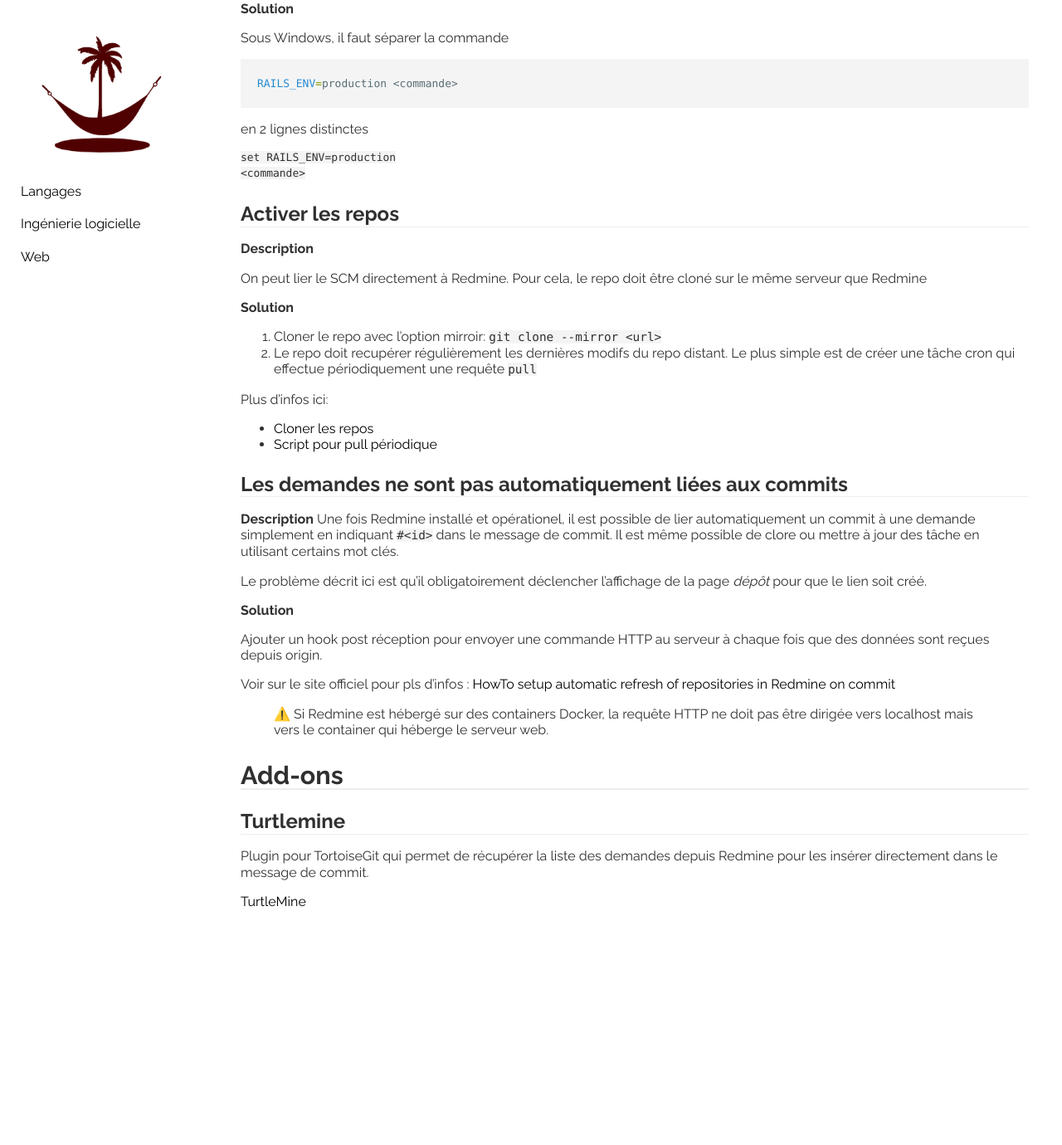
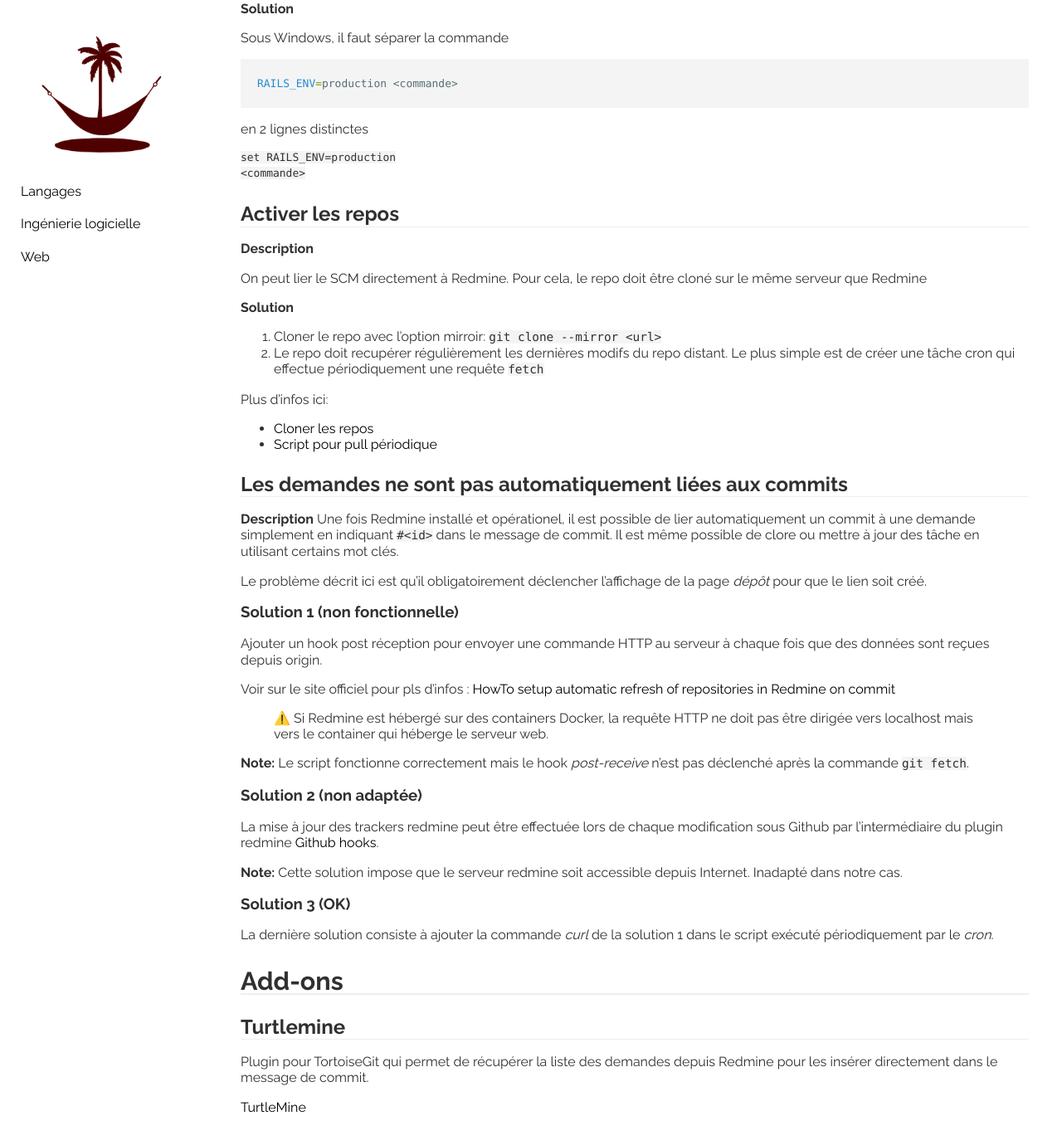
Before and after one commit to behej/lazyjekyll, a Jekyll site: the page built from _sweng/redmine.md, in a window 1280 px wide and 1400 px high, scrolled down 2314 px. Shown: the top 1380 px of the window at 83% size. Built offline with Jekyll 4.4.1, drawn with Linux system fonts in a browser that asks for light colours; before the commit the page ends 3466 px from its top, so only the background shows below that.

Commit message:
Complete redmine page with retex from CI configuration

```diff
--- a/_sweng/redmine.md
+++ b/_sweng/redmine.md
@@ -121,7 +121,7 @@ On peut lier le SCM directement à Redmine. Pour cela, le repo doit être cloné
 **Solution**
 
 1. Cloner le repo avec l'option mirroir: `git clone --mirror <url>`
-2. Le repo doit recupérer régulièrement les dernières modifs du repo distant. Le plus simple est de créer une tâche cron qui effectue périodiquement une requête `pull`
+2. Le repo doit recupérer régulièrement les dernières modifs du repo distant. Le plus simple est de créer une tâche cron qui effectue périodiquement une requête `fetch`
 
 Plus d'infos ici:
 * [Cloner les repos](https://github.com/behej/redmine_docker_rpi#first-usage)
@@ -134,13 +134,25 @@ Une fois Redmine installé et opérationel, il est possible de lier automatiquem
 Le problème décrit ici est qu'il obligatoirement déclencher l'affichage de la page *dépôt* pour que le lien soit créé.
 
 
-**Solution**
+### Solution 1 (non fonctionnelle)
 
 Ajouter un hook post réception pour envoyer une commande HTTP au serveur à chaque fois que des données sont reçues depuis origin.
 
 Voir sur le site officiel pour pls d'infos : [HowTo setup automatic refresh of repositories in Redmine on commit](https://www.redmine.org/projects/redmine/wiki/HowTo_setup_automatic_refresh_of_repositories_in_Redmine_on_commit)
 
 > ⚠️ Si Redmine est hébergé sur des containers Docker, la requête HTTP ne doit pas être dirigée vers localhost mais vers le container qui héberge le serveur web.
+
+**Note:** Le script fonctionne correctement mais le hook *post-receive* n'est pas déclenché après la commande `git fetch`.
+
+### Solution 2 (non adaptée)
+
+La mise à jour des trackers redmine peut être effectuée lors de chaque modification sous Github par l'intermédiaire du plugin redmine [Github hooks](https://github.com/koppen/redmine_github_hook).
+
+**Note:** Cette solution impose que le serveur redmine soit accessible depuis Internet. Inadapté dans notre cas.
+
+### Solution 3 (**OK**)
+
+La dernière solution consiste à ajouter la commande *curl* de la solution 1 dans le script exécuté périodiquement par le *cron*.
 
 
 
```
